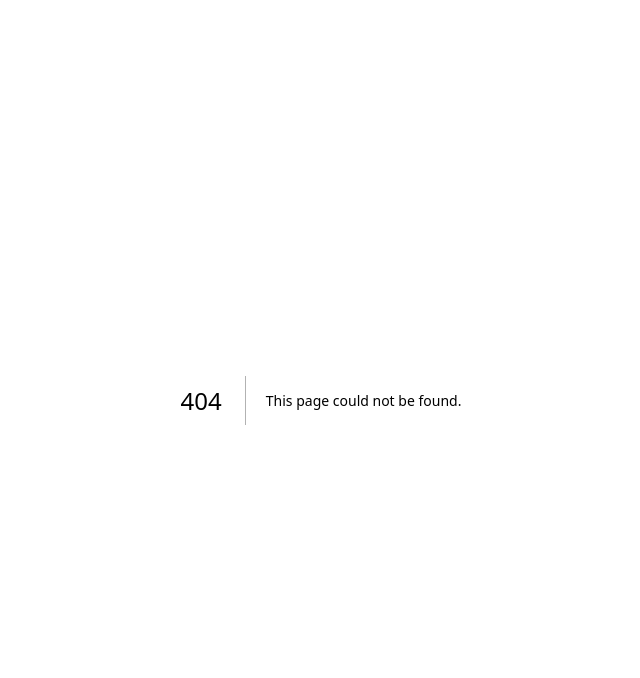
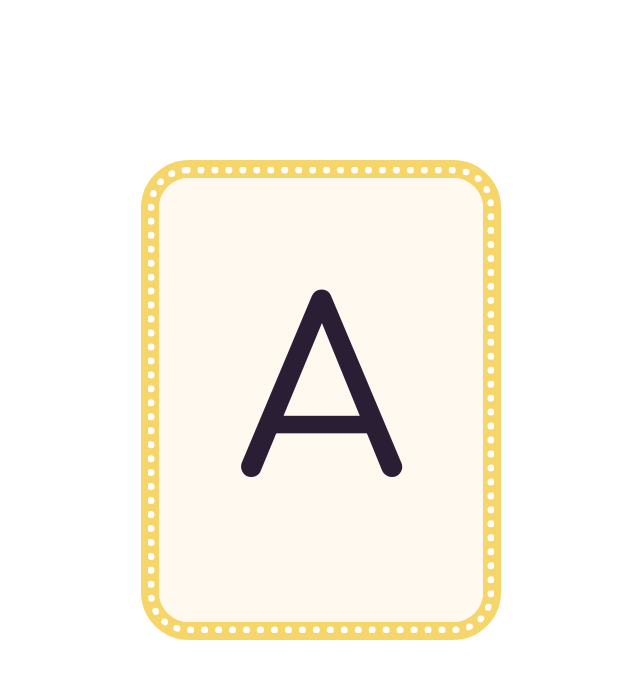
Before and after one commit to david-aravena-poblete/aprender-a-leer, a Next.js app: page /aprender in a window 1280 px wide. Before the commit this address had no page. Shown: the top 678 px of the page, without its empty margins (319-959 px from the left). Built offline with nearby package versions, Linux system fonts and the light colour scheme.

Commit message:
add: /aprender view

```diff
--- /dev/null
+++ b/src/app/aprender/components/DelayedClickFlipCard/DelayedFlipCard.module.css
@@ -0,0 +1,39 @@
+.scene {
+  width: 100%;
+  max-width: 360px;
+
+  perspective: 1200px;
+}
+
+.rotator {
+  width: 100%;
+  aspect-ratio: 3 / 4;
+
+  position: relative;
+
+  transform-style: preserve-3d;
+
+  transition-property: transform;
+  transition-timing-function: ease-in-out;
+
+  cursor: pointer;
+}
+
+.face {
+  position: absolute;
+  inset: 0;
+
+  width: 100%;
+  height: 100%;
+
+  backface-visibility: hidden;
+  -webkit-backface-visibility: hidden;
+}
+
+.front {
+  transform: rotateY(0deg);
+}
+
+.back {
+  transform: rotateY(180deg);
+}
--- /dev/null
+++ b/src/app/aprender/components/DelayedClickFlipCard/index.jsx
@@ -0,0 +1,56 @@
+"use client";
+
+import { useEffect, useState } from "react";
+import Card from "@/shared/components/Card";
+import styles from "./DelayedFlipCard.module.css";
+
+export default function DelayedClickFlipCard({
+  item,
+  delay = 3000,
+  duration = 800,
+}) {
+  const [rotation, setRotation] = useState(0);
+  const [clickEnabled, setClickEnabled] = useState(false);
+
+  useEffect(() => {
+    const timer = setTimeout(() => {
+      setRotation(180);
+      setClickEnabled(true);
+    }, delay);
+
+    return () => clearTimeout(timer);
+  }, [delay]);
+
+  const handleClick = () => {
+    if (!clickEnabled) return;
+
+    setRotation((currentRotation) => currentRotation + 180);
+  };
+
+  return (
+    <div className={styles.scene}>
+      <div
+        className={styles.rotator}
+        onClick={handleClick}
+        style={{
+          transform: `rotateY(${rotation}deg)`,
+          transitionDuration: `${duration}ms`,
+        }}
+      >
+        <div className={`${styles.face} ${styles.front}`}>
+          <Card
+            {...item}
+            face="front"
+          />
+        </div>
+
+        <div className={`${styles.face} ${styles.back}`}>
+          <Card
+            {...item}
+            face="back"
+          />
+        </div>
+      </div>
+    </div>
+  );
+}
--- /dev/null
+++ b/src/app/aprender/page.js
@@ -0,0 +1,33 @@
+import Container from "@/shared/components/Container/";
+import Stack from "@/shared/components/Stack/";
+import DelayedClickFlipCard from "./components/DelayedClickFlipCard/";
+import styles from "./page.module.css";
+
+const card = {
+  letter: "A",
+  word: "Abeja",
+  image: "/A.png",
+  color: "yellow",
+};
+
+export default function AprenderPage() {
+  return (
+    <main className={styles.page}>
+      <Container size="xl">
+        <Stack
+          gap="md"
+          align="center"
+          justify="center"
+        >
+
+          <DelayedClickFlipCard
+            item={card}
+            delay={3000}
+            duration={800}
+          />
+
+        </Stack>
+      </Container>
+    </main>
+  );
+}
--- /dev/null
+++ b/src/app/aprender/page.module.css
@@ -0,0 +1,43 @@
+/* ========================================
+   PANTALLA APRENDER
+======================================== */
+
+.page {
+  display: flex;
+  align-items: center;
+  justify-content: center;
+
+  width: 100%;
+  min-height: 100vh;
+  min-height: 100dvh;
+
+  box-sizing: border-box;
+  padding: 32px;
+}
+
+/* ========================================
+   TÍTULO
+======================================== */
+
+.title {
+  margin: 0;
+
+  color: #29b9e5;
+
+  font-family: var(--font-family-print);
+  font-size: 48px;
+  font-weight: 500;
+  line-height: 1.2;
+
+  text-align: center;
+}
+
+/* ========================================
+   MÓVIL
+======================================== */
+
+@media (max-width: 600px) {
+  .page {
+    padding: 16px;
+  }
+}
```
Also changed, not shown: src/app/(home)/page.js (+1 -30 lines), src/shared/data/index.js (added, +31 -0 lines).
